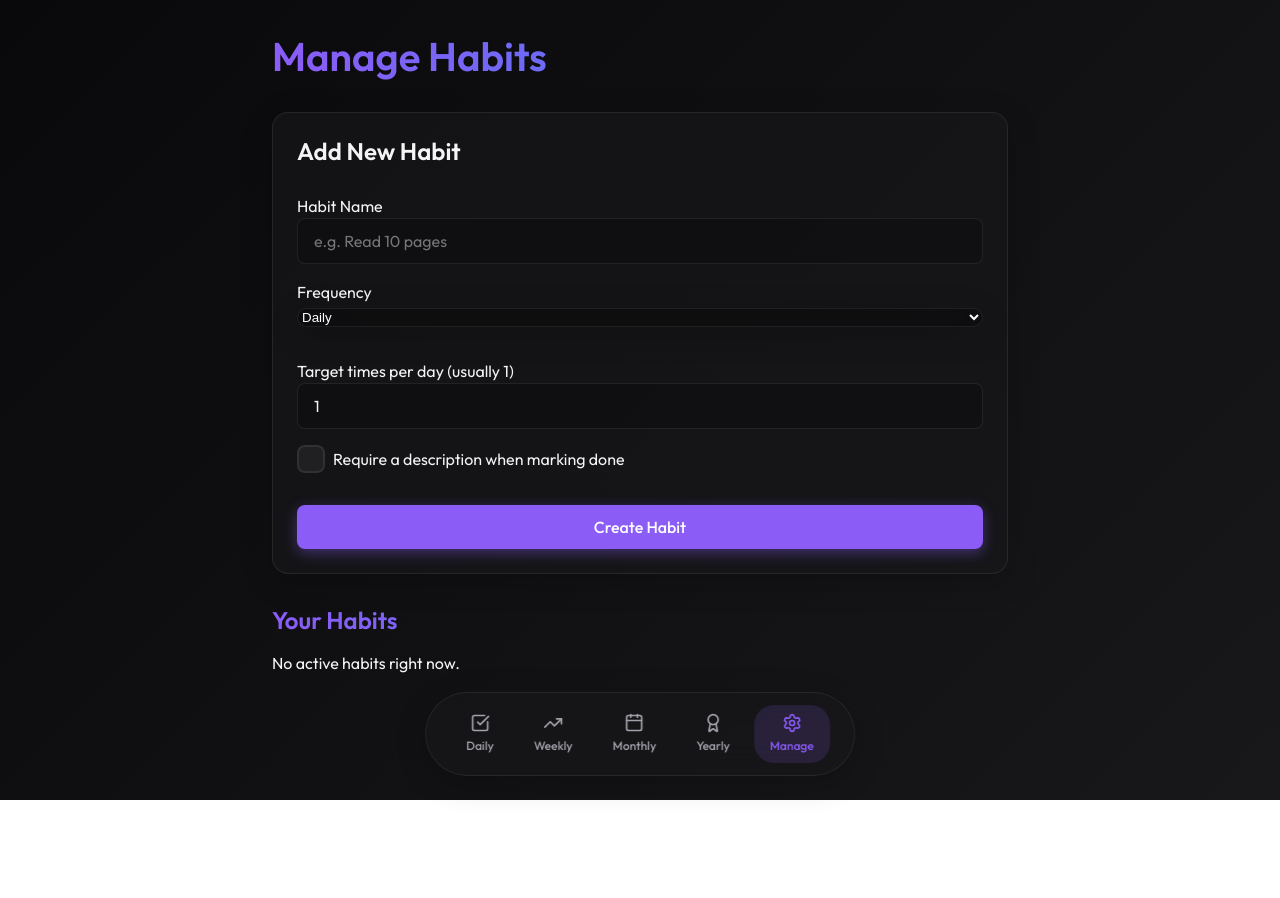
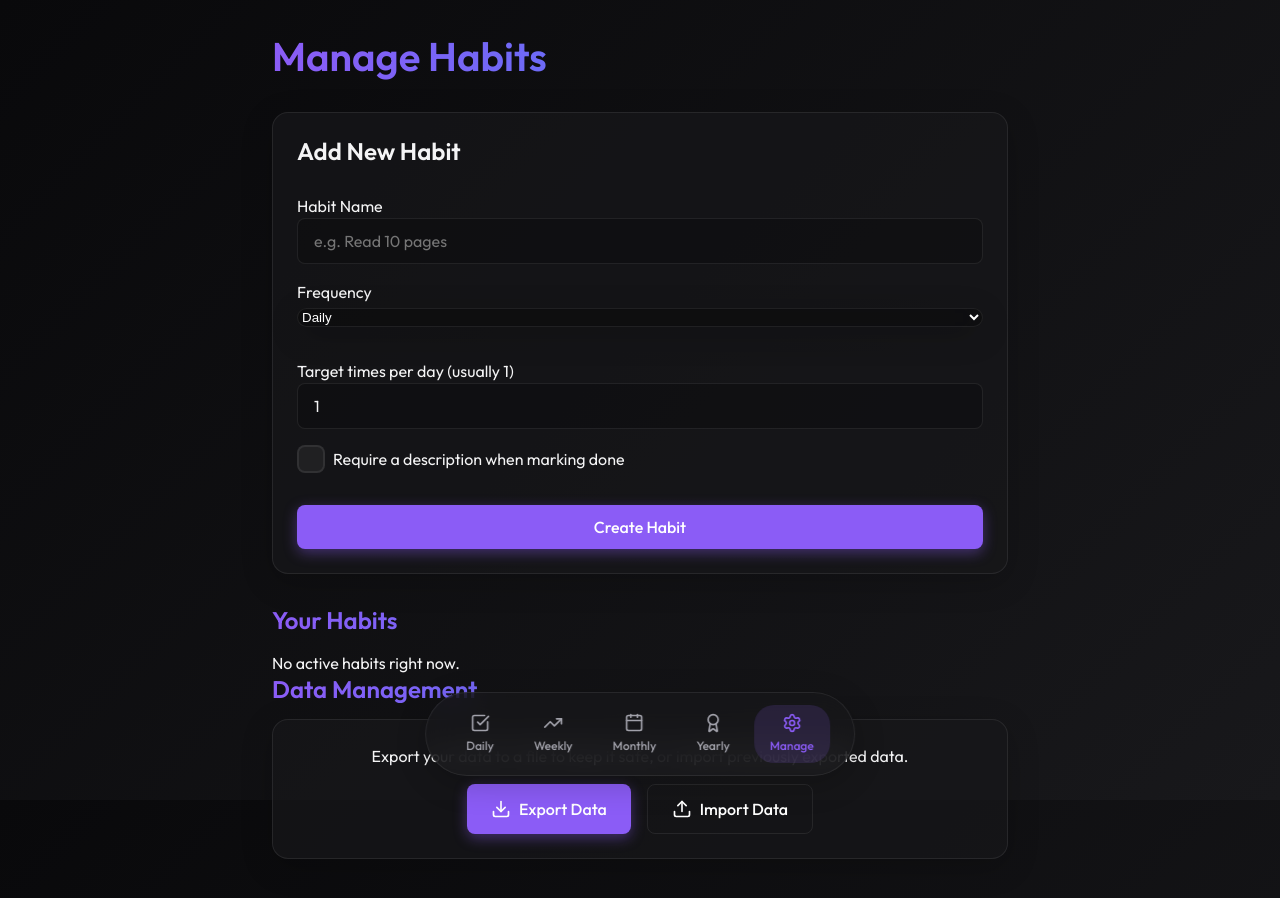
Before and after one commit to shawn184/habit_tracking, a React (Vite) app: page /manage in a window 1280 px wide. Shown: the top 898 px of the page. Before the commit the page ends 800 px from the top, so only its background shows below. Built offline with nearby package versions, Linux system fonts and the light colour scheme.

Commit message:
add the export and import records feature and fix ReactNode import

```diff
--- a/src/pages/Manage.tsx
+++ b/src/pages/Manage.tsx
@@ -1,10 +1,10 @@
 import React, { useState } from 'react';
 import type { HabitFrequency, Habit } from '../types';
 import { useHabits } from '../store/HabitContext';
-import { Trash2, Edit2 } from 'lucide-react';
+import { Trash2, Edit2, Download, Upload } from 'lucide-react';
 
 export default function ManagePage() {
-  const { habits, addHabit, removeHabit, updateHabit } = useHabits();
+  const { habits, logs, addHabit, removeHabit, updateHabit, importData } = useHabits();
   const [title, setTitle] = useState('');
   const [target, setTarget] = useState(1);
   const [frequency, setFrequency] = useState<HabitFrequency>('daily');
@@ -53,7 +53,42 @@ export default function ManagePage() {
     setTitle('');
     setTarget(1);
     setFrequency('daily');
-    setRequiresDescription(false);
+  };
+
+  const handleExport = () => {
+    const data = { habits, logs };
+    const blob = new Blob([JSON.stringify(data, null, 2)], { type: 'application/json' });
+    const url = URL.createObjectURL(blob);
+    const a = document.createElement('a');
+    a.href = url;
+    a.download = `habit-tracker-backup-${new Date().toISOString().split('T')[0]}.json`;
+    document.body.appendChild(a);
+    a.click();
+    document.body.removeChild(a);
+    URL.revokeObjectURL(url);
+  };
+
+  const handleImport = (e: React.ChangeEvent<HTMLInputElement>) => {
+    const file = e.target.files?.[0];
+    if (!file) return;
+
+    const reader = new FileReader();
+    reader.onload = (event) => {
+      try {
+        const content = event.target?.result as string;
+        const data = JSON.parse(content);
+        if (data && Array.isArray(data.habits) && Array.isArray(data.logs)) {
+          importData(data.habits, data.logs);
+          alert('Data imported successfully!');
+        } else {
+          alert('Invalid backup file format.');
+        }
+      } catch (error) {
+        alert('Error parsing the backup file.');
+      }
+    };
+    reader.readAsText(file);
+    e.target.value = '';
   };
 
   return (
@@ -216,6 +251,22 @@ export default function ManagePage() {
           ))}
         </div>
       )}
+
+      <h2 className="mt-12 mb-4 text-gradient">Data Management</h2>
+      <div className="card glass flex flex-col gap-4">
+        <p className="text-secondary text-sm">
+          Export your data to a file to keep it safe, or import previously exported data.
+        </p>
+        <div className="flex gap-4">
+          <button className="btn btn-primary flex-1 flex items-center justify-center gap-2" onClick={handleExport}>
+            <Download size={20} /> Export Data
+          </button>
+          <label className="btn flex-1 flex items-center justify-center gap-2 cursor-pointer" style={{ background: 'transparent', border: '1px solid var(--surface-border)', color: 'white', margin: 0 }}>
+            <Upload size={20} /> Import Data
+            <input type="file" accept=".json" className="hidden" style={{ display: 'none' }} onChange={handleImport} />
+          </label>
+        </div>
+      </div>
     </div>
   );
 }
--- a/src/store/HabitContext.tsx
+++ b/src/store/HabitContext.tsx
@@ -1,4 +1,5 @@
-import React, { createContext, useContext, type ReactNode } from 'react';
+import React, { createContext, useContext } from 'react';
+import type { ReactNode } from 'react';
 import { useHabitsStore } from './useHabitStore';
 import type { Habit, HabitLog } from '../types';
 
@@ -9,6 +10,7 @@ type HabitsContextType = {
   updateHabit: (id: string, partial: Partial<Habit>) => void;
   removeHabit: (id: string) => void;
   toggleLog: (habitId: string, date: string, description?: string) => void;
+  importData: (habits: Habit[], logs: HabitLog[]) => void;
 };
 
 const HabitsContext = createContext<HabitsContextType | undefined>(undefined);
--- a/src/store/useHabitStore.ts
+++ b/src/store/useHabitStore.ts
@@ -65,6 +65,11 @@ export function useHabitsStore() {
     }
   };
 
+  const importData = (importedHabits: Habit[], importedLogs: HabitLog[]) => {
+    setHabits(importedHabits);
+    setLogs(importedLogs);
+  };
+
   return {
     habits,
     logs,
@@ -72,5 +77,6 @@ export function useHabitsStore() {
     updateHabit,
     removeHabit,
     toggleLog,
+    importData,
   };
 }
```
